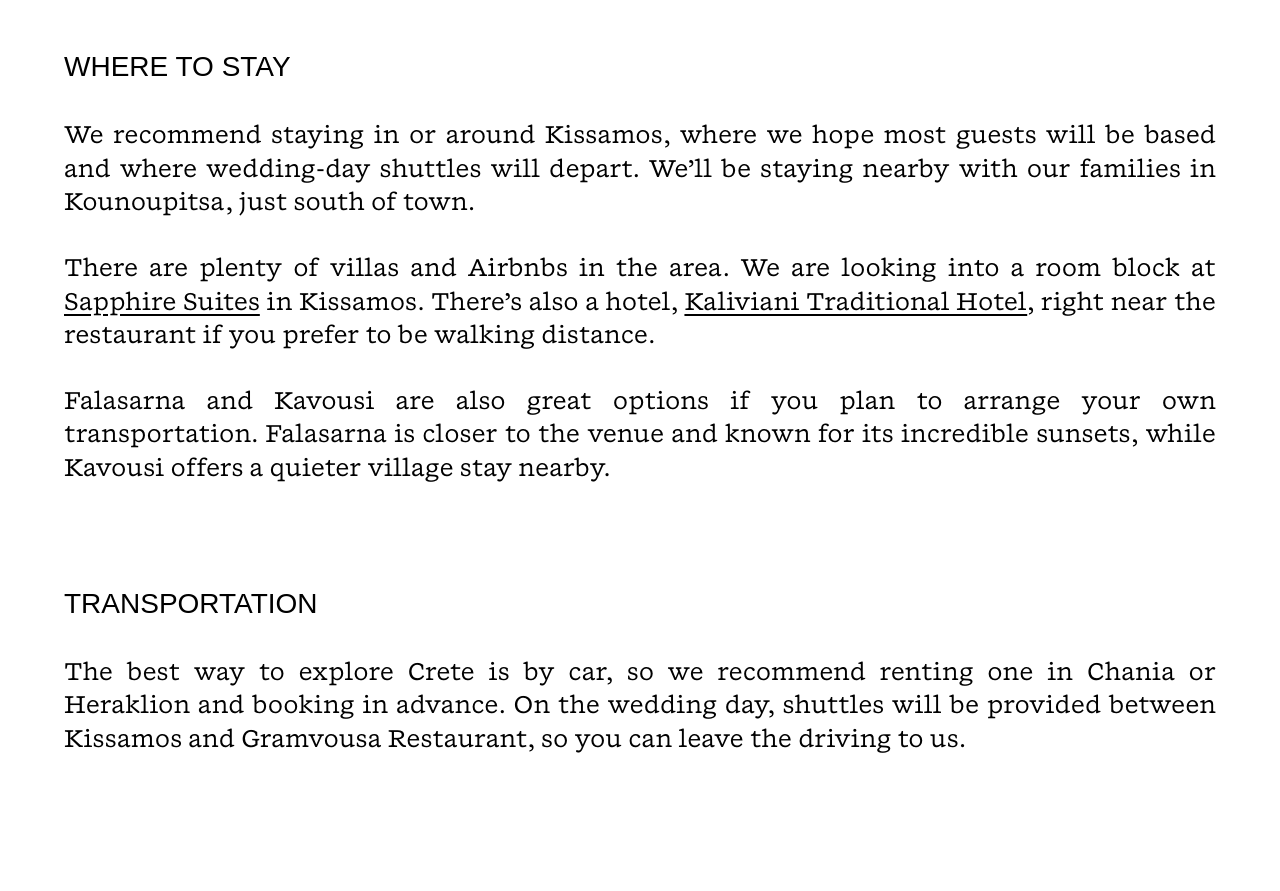
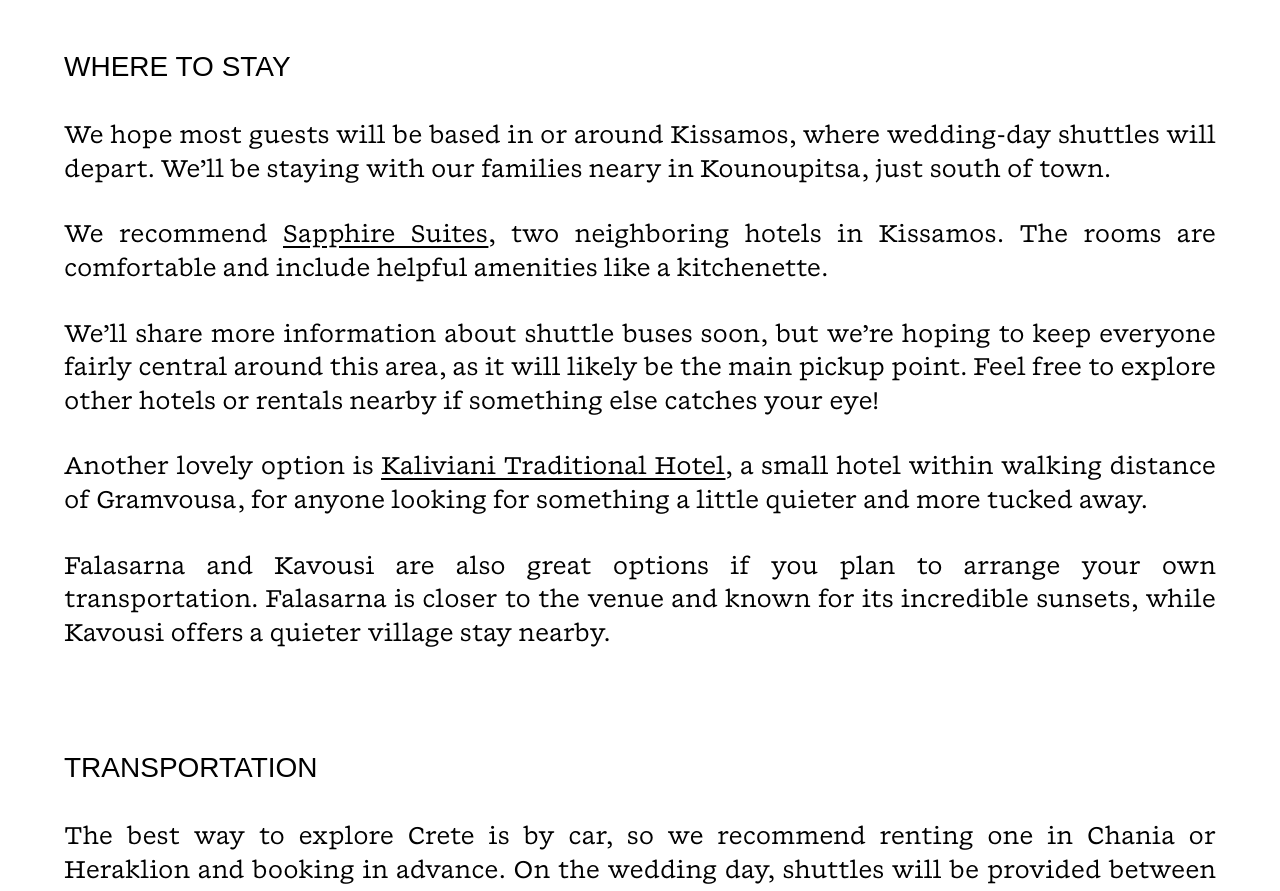
Before and after one commit to ajaxabernathy/courtney-and-ajax, a Next.js app: page /travel-and-stay in a window 1280 px wide. Shown: the part 2100-2991 px from the top of the page. Built offline with nearby package versions, Linux system fonts and the light colour scheme; a web font is replaced by a local one.

Commit message:
fix: copy edits

```diff
--- a/app/travel-and-stay/page.tsx
+++ b/app/travel-and-stay/page.tsx
@@ -67,9 +67,13 @@ export default function TravelAndStay() {
           <TextBlock
             heading="Where to Stay"
             body={[
-              "We recommend staying in or around Kissamos, where we hope most guests will be based and where wedding-day shuttles will depart. We’ll be staying nearby with our families in Kounoupitsa, just south of town.",
+              "We hope most guests will be based in or around Kissamos, where wedding-day shuttles will depart. We’ll be staying with our families neary in Kounoupitsa, just south of town.",
 
-              "There are plenty of villas and Airbnbs in the area. We are looking into a room block at <a href='https://sapphiresuites.gr/' target='__blank'>Sapphire Suites</a> in Kissamos. There’s also a hotel, <a href='https://www.kaliviani.com/' target='__blank'>Kaliviani Traditional Hotel</a>, right near the restaurant if you prefer to be walking distance.",
+              "We recommend <a href='https://sapphiresuites.gr/' target='__blank'>Sapphire Suites</a>, two neighboring hotels in Kissamos. The rooms are comfortable and include helpful amenities like a kitchenette.",
+
+              "We’ll share more information about shuttle buses soon, but we’re hoping to keep everyone fairly central around this area, as it will likely be the main pickup point. Feel free to explore other hotels or rentals nearby if something else catches your eye!",
+
+              "Another lovely option is <a href='https://www.kaliviani.com/' target='__blank'>Kaliviani Traditional Hotel</a>, a small hotel within walking distance of Gramvousa, for anyone looking for something a little quieter and more tucked away.",
 
               "Falasarna and Kavousi are also great options if you plan to arrange your own transportation. Falasarna is closer to the venue and known for its incredible sunsets, while Kavousi offers a quieter village stay nearby. ",
             ]}
```
